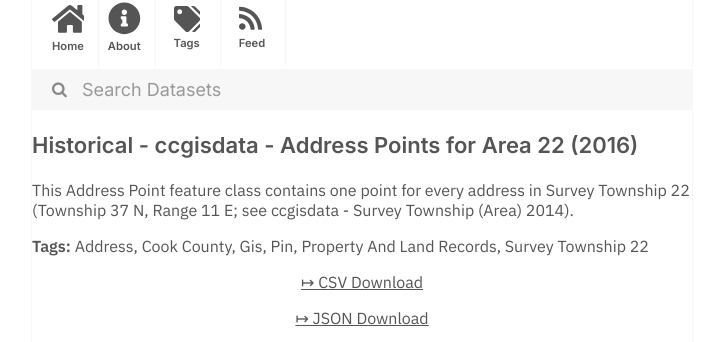
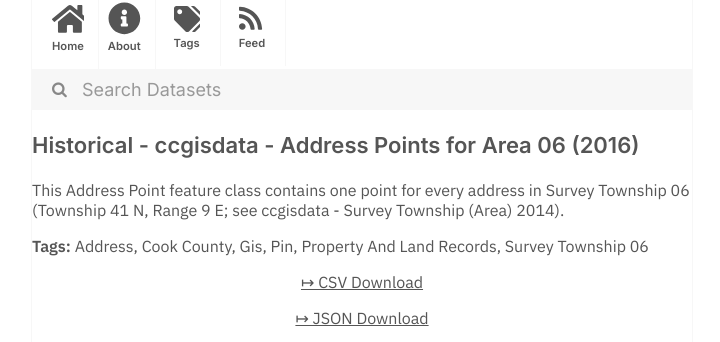
Before and after one commit to dayda-entities/cook-county-of-illinois, a Jekyll site: the page built from _posts/2020-11-10-historical-ccgisdata-address-p.md, in a window 1280 px wide. Shown: the part 216-558 px from the top of the page, without its empty margins (278-998 px from the left). Built offline with Jekyll 4.4.1, drawn with Linux system fonts in a browser that asks for light colours.

Commit message:
Publish Data

```diff
--- a/_posts/2020-11-10-historical-ccgisdata-address-p.md
+++ b/_posts/2020-11-10-historical-ccgisdata-address-p.md
@@ -1,7 +1,7 @@
 ---
-title: Historical - ccgisdata - Address Points for Area 22 (2016)
-created: '2020-11-10T16:57:40.522175'
-modified: '2020-11-10T16:57:40.522182'
+title: Historical - ccgisdata - Address Points for Area 06 (2016)
+created: '2020-11-10T16:57:42.411098'
+modified: '2020-11-10T16:57:42.411108'
 state: active
 type: dataset
 tags:
@@ -10,14 +10,14 @@ tags:
   - Gis
   - Pin
   - Property And Land Records
-  - Survey Township 22
+  - Survey Township 06
 groups:
   - Local Government
 csv_url: >-
-  https://datacatalog.cookcountyil.gov/api/views/feph-63em/rows.csv?accessType=DOWNLOAD
+  https://datacatalog.cookcountyil.gov/api/views/7in2-wg2d/rows.csv?accessType=DOWNLOAD
 json_url: >-
-  https://datacatalog.cookcountyil.gov/api/views/feph-63em/rows.json?accessType=DOWNLOAD
+  https://datacatalog.cookcountyil.gov/api/views/7in2-wg2d/rows.json?accessType=DOWNLOAD
 layout: post
 
 ---
-This Address Point feature class contains one point for every address in Survey Township 22 (Township 37 N, Range 11 E; see ccgisdata - Survey Township (Area) 2014).
+This Address Point feature class contains one point for every address in Survey Township 06 (Township 41 N, Range 9 E; see ccgisdata - Survey Township (Area) 2014).
```
